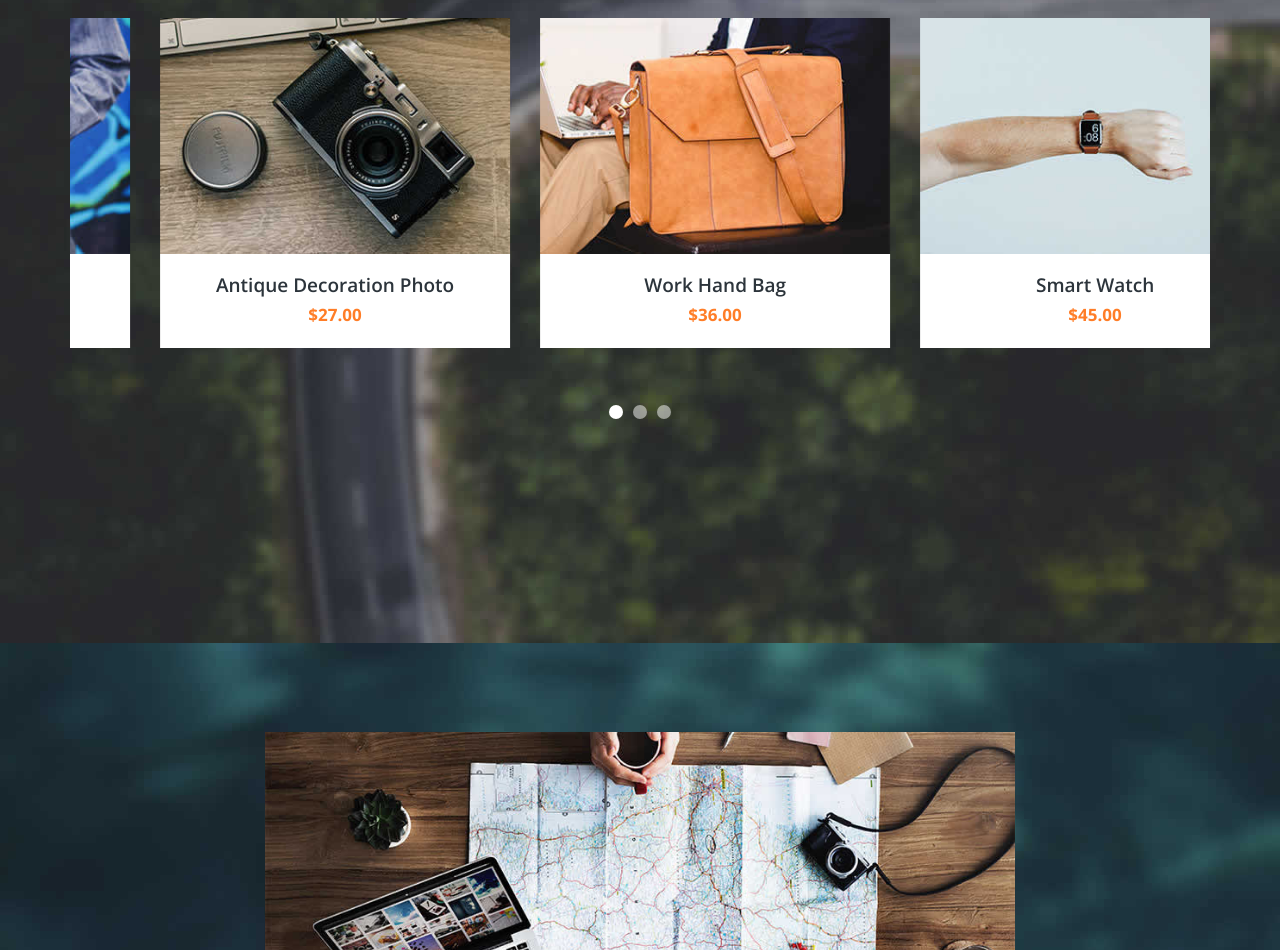
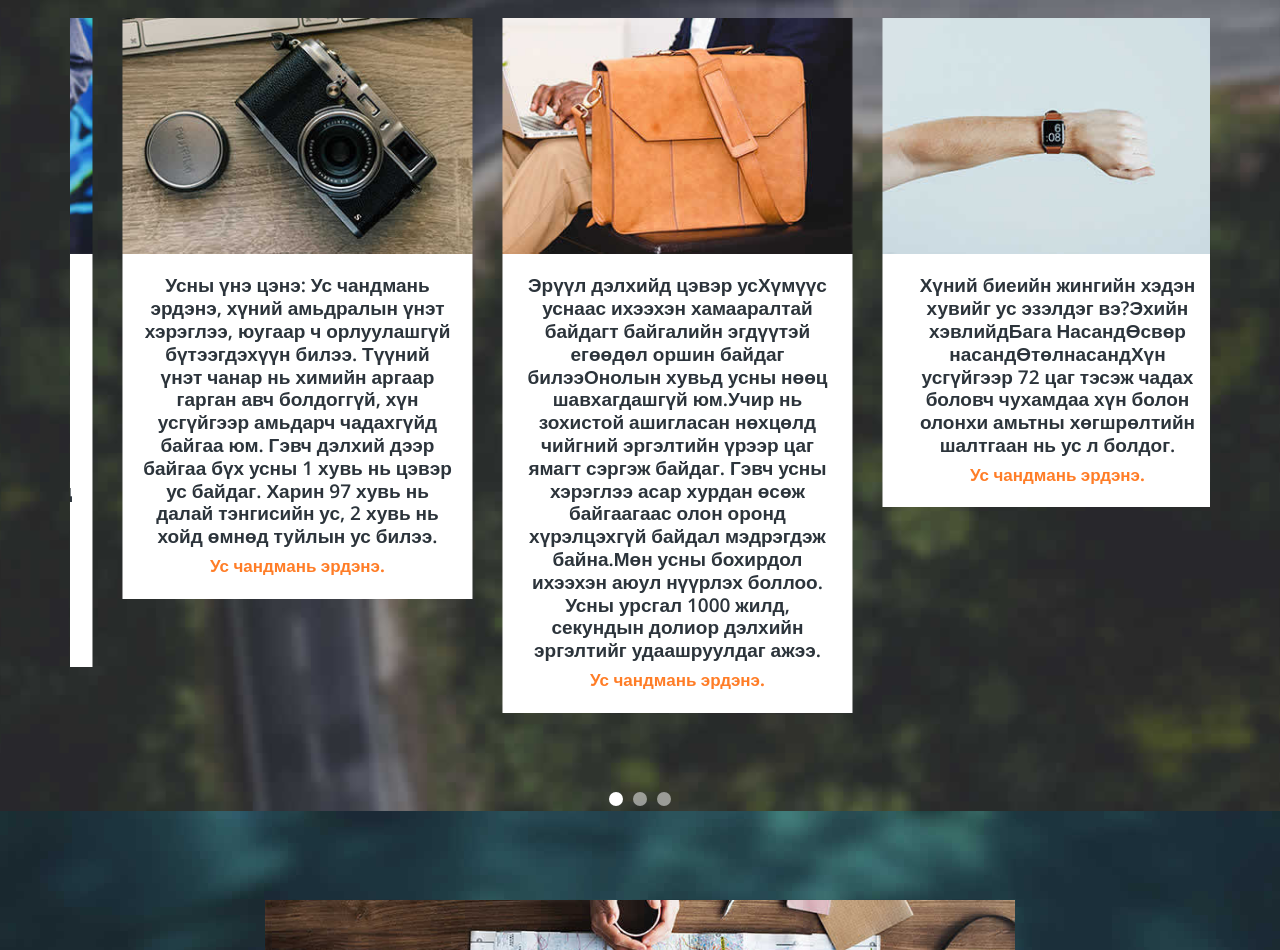
Before and after one commit to kusskuuss/home, a plain HTML site: page index.html in a window 1280 px wide. Shown: the part 1757-2707 px from the top of the page. Drawn offline with nearby package versions, Linux system fonts and the light colour scheme.

Commit message:
shinechlel

```diff
--- a/index.html
+++ b/index.html
@@ -28,7 +28,7 @@ https://templatemo.com/tm-526-vanilla
         <ul class="nav flex-column">
             <li class="nav-item"><a class="nav-link" href="#home"><span>Нүүр </span></a></li>
             <li class="nav-item"><a class="nav-link" href="#services"><span>Нэвтрэх</span></a></li>
-            <li class="nav-item"><a class="nav-link" href="#portfolio"><span>Бидний тухай</span></a></li>
+            <li class="nav-item"><a class="nav-link" href="#portfolio"><span>Мэдээ мэдээлэл</span></a></li>
             <li class="nav-item"><a class="nav-link" href="#our-story"><span>Төлбөр тооцоо</span></a></li>
             <li class="nav-item"><a class="nav-link" href="#contact-us"><span>Санал хүсэлт </span></a></li>
         </ul>
@@ -99,8 +99,8 @@ https://templatemo.com/tm-526-vanilla
                             <div class="testimonials-item">
                                 <a href="img/1st-big-item.jpg" data-lightbox="image-1"><img src="img/1st-item.jpg" alt=""></a>
                                 <div class="text-content">
-                                    <h4>Awesome Note Book</h4>
-                                    <span>$18.00</span>
+                                    <h4>Ус нь H20 гэсэн химийн томъёогоор илэрхийлэгдэх, устөрөгч, хүчилтөрөгчийн нэгдэл бодис юм. Ердийн нөхцөлд өнгө, үнэргүй. Бага зэрэг хөх ногоон туяа бүхий тунгалаг, шингэн төлөвтэй. Харин цельсийн -1°C хэмд хатуу (мөс), 100°C хэмд хийн (уур) төлөвт орно. Дэлхий дээрх амьд организмуудын амьдралд чухал үүрэгтэй. Хүний биеийн ихэнх хэсгийг буюу 70%-г ус бүрдүүлдэг. Амьдралыг тэтгэгч рашаан булаг</h4>
+                                    <span> Ус чандмань эрдэнэ.</span>
                                 </div>
                             </div>
                         </div>
@@ -108,8 +108,8 @@ https://templatemo.com/tm-526-vanilla
                             <div class="testimonials-item">
                                 <a href="img/2nd-big-item.jpg" data-lightbox="image-1"><img src="img/2nd-item.jpg" alt=""></a>
                                 <div class="text-content">
-                                    <h4>Antique Decoration Photo</h4>
-                                    <span>$27.00</span>
+                                    <h4>Усны үнэ цэнэ: Ус чандмань эрдэнэ, хүний амьдралын үнэт хэрэглээ, юугаар ч орлуулашгүй бүтээгдэхүүн билээ. Түүний үнэт чанар нь химийн аргаар гарган авч болдоггүй, хүн усгүйгээр амьдарч чадахгүйд байгаа юм. Гэвч дэлхий дээр байгаа бүх усны 1 хувь нь цэвэр ус байдаг. Харин 97 хувь нь далай тэнгисийн ус, 2 хувь нь хойд өмнөд туйлын ус билээ.</h4>
+                                    <span> Ус чандмань эрдэнэ.</span>
                                 </div>
                             </div>
                         </div>
@@ -117,8 +117,8 @@ https://templatemo.com/tm-526-vanilla
                             <div class="testimonials-item">
                                 <a href="img/3rd-big-item.jpg" data-lightbox="image-1"><img src="img/3rd-item.jpg" alt=""></a>
                                 <div class="text-content">
-                                    <h4>Work Hand Bag</h4>
-                                    <span>$36.00</span>
+                                    <h4>Эрүүл дэлхийд цэвэр усХүмүүс уснаас ихээхэн хамааралтай байдагт байгалийн эгдүүтэй егөөдөл оршин байдаг билээОнолын хувьд усны нөөц шавхагдашгүй юм.Учир нь зохистой ашигласан нөхцөлд чийгний эргэлтийн үрээр цаг ямагт сэргэж байдаг. Гэвч усны хэрэглээ асар хурдан өсөж байгаагаас олон оронд хүрэлцэхгүй байдал мэдрэгдэж байна.Мөн усны бохирдол ихээхэн аюул нүүрлэх боллоо. Усны урсгал 1000 жилд, секундын долиор дэлхийн эргэлтийг удаашруулдаг ажээ.</h4>
+                                    <span>Ус чандмань эрдэнэ.</span>
                                 </div>
                             </div>
                         </div>
@@ -126,8 +126,8 @@ https://templatemo.com/tm-526-vanilla
                             <div class="testimonials-item">
                                 <a href="img/4th-big-item.jpg" data-lightbox="image-1"><img src="img/4th-item.jpg" alt=""></a>
                                 <div class="text-content">
-                                    <h4>Smart Watch</h4>
-                                    <span>$45.00</span>
+                                    <h4>Хүний биеийн жингийн хэдэн хувийг ус эзэлдэг вэ?Эхийн хэвлийдБага НасандӨсвөр насандӨтөлнасандХүн усгүйгээр 72 цаг тэсэж чадах боловч чухамдаа хүн болон олонхи амьтны хөгшрөлтийн шалтгаан нь ус л болдог.</h4>
+                                    <span>Ус чандмань эрдэнэ.</span>
                                 </div>
                             </div>
                         </div>
@@ -135,8 +135,8 @@ https://templatemo.com/tm-526-vanilla
                             <div class="testimonials-item">
                                 <a href="img/5th-big-item.jpg" data-lightbox="image-1"><img src="img/5th-item.jpg" alt=""></a>
                                 <div class="text-content">
-                                    <h4>PC Tablet Draw</h4>
-                                    <span>$63.00</span>
+                                    <h4>Ус хэмнэх энгийн аргуудГал тогоондоо ус хэмнэх аргууд :Аяга таваг, тогоо шанагаа угаахдаа сайтар зүлгэхдээ усаа хааж бай. Дараа нь цэвэр усаар зайлж бай. Хүнс ногоогоо гоожиж буй усаар бус дүүргэсэн саванд цэвэрлээд дараа цэвэр усаар зайл.Хүнс ногоо угаасан усаа битгий асга, түүгээр гэрийнхээ цэцэг ногоог усла. Хүн бүр өөрийн гэсэн аягатай болсоноор танай гэр бүл байнга аяга таваг угааж ус гарздахгүй . Ариун цэврийн өрөөндөө ус хэмнэх аргууд:Усанд орохдоо биеээ савандаж байхдаа усаа хааж байхаа битгий мартаарай.</h4>
+                                    <span>Ус чандмань эрдэнэ.</span>
                                 </div>
                             </div>
                         </div>
@@ -144,8 +144,8 @@ https://templatemo.com/tm-526-vanilla
                             <div class="testimonials-item">
                                 <a href="img/6th-big-item.jpg" data-lightbox="image-1"><img src="img/6th-item.jpg" alt=""></a>
                                 <div class="text-content">
-                                    <h4>Healthy Milkshake</h4>
-                                    <span>$77.00</span>
+                                    <h4>Ус дутагдахад яах вэШингэнээ 1% алдахад :цангана. Шингэнээ 2% алдахад: бие тавгүйрхэж, хоолны дуршил буурна, ажлын чадвараа 20 % алдана. Шингэнээ 6% алдахад: Нүүрний арьс эрс хувирч, хөдөлгөөнөө удирдах чадвараа алдаж эхэлнэ. Хэл яриа ойлгомжгүй болно. Шингэнээ 10% алдахад: Биеийн дулааны тэнцвэр алдагдана.Эсүүд үхэж эхэлнэ. Шингэнээ 11% алдахад: Бодисын солилцоо алдагдаж, эмнэлгийн тусламж шаардлагатай болно.</h4>
+                                    <span>Ус чандмань эрдэнэ.</span>
                                 </div>
                             </div>
                         </div>
@@ -162,8 +162,8 @@ https://templatemo.com/tm-526-vanilla
                             <div class="testimonials-item">
                                 <a href="img/1st-big-item.jpg" data-lightbox="image-1"><img src="img/1st-item.jpg" alt=""></a>
                                 <div class="text-content">
-                                    <h4>Awesome Notes Book</h4>
-                                    <span>$96.75</span>
+                                    <h4>Усыг цэвэршүүлэхдээ тунадасжуулалт, шүүлт, хлоржуулалтын арга болон шинэ технологи болох GAC /мөхлөгт идэвхижүүлсэн нүүрс/, шүүлтүүр озонжуулалт, хэт ягаан туяаны арга зэрэг 1220 ажиллагааг хамруулдаг.</h4>
+                                    <span>Ус чандмань эрдэнэ.</span>
                                 </div>
                             </div>
                         </div>
```
